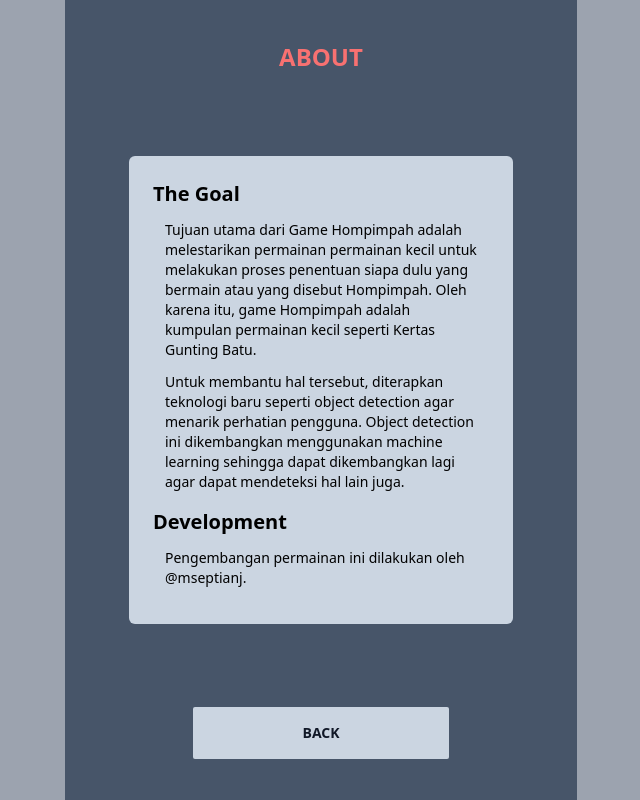
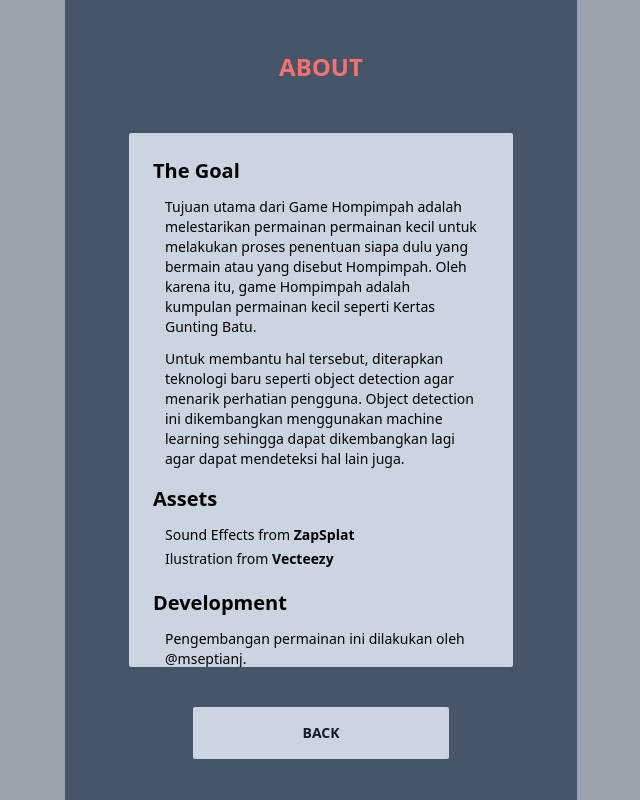
Before and after one commit to MSeptianJ/hompimpah-object-detection, a React (Vite) app: page /about in a window 1280 px wide. Shown: the whole page, without its empty margins (319-959 px from the left). Built offline with nearby package versions, Linux system fonts and the light colour scheme.

Commit message:
Change About Layout to Grid and Add more Content

```diff
--- a/src/routes/about/components/AboutContent.jsx
+++ b/src/routes/about/components/AboutContent.jsx
@@ -18,6 +18,30 @@ const AboutContent = () => {
 			</section>
 
 			<section className=" w-full text-sm">
+				<h4 className=" mb-3 w-full text-left text-xl font-bold">Assets</h4>
+				<p className=" mb-1 px-3 text-left">
+					Sound Effects from{' '}
+					<a
+						href="https://www.zapsplat.com/sound-effect-category/button-clicks/"
+						className=" font-bold text-black"
+						target="blank"
+					>
+						ZapSplat
+					</a>
+				</p>
+				<p className=" mb-1 px-3 text-left">
+					Ilustration from{' '}
+					<a
+						href="https://www.vecteezy.com/vector-art/690792-rock-paper-scissors-hand-icons"
+						className=" font-bold text-black"
+						target="blank"
+					>
+						Vecteezy
+					</a>
+				</p>
+			</section>
+
+			<section className=" w-full text-sm">
 				<h4 className=" mb-3 w-full text-left text-xl font-bold">
 					Development
 				</h4>
--- a/src/routes/about/index.jsx
+++ b/src/routes/about/index.jsx
@@ -4,11 +4,11 @@ import AboutContent from './components/AboutContent';
 
 const About = () => {
 	return (
-		<div className="m-auto flex max-h-screen min-h-screen w-full flex-col justify-around text-center">
+		<div className="grid max-h-screen min-h-screen w-full grid-rows-6 items-center text-center">
 			<TitlePage titleText="About" />
 
-			<div className=" mx-auto w-full">
-				<div className=" m-auto flex max-h-[30rem] w-3/4 flex-col gap-4 overflow-y-auto rounded-md bg-slate-300 p-6">
+			<div className=" row-span-4 h-full w-full">
+				<div className=" mx-auto flex h-full w-3/4 flex-col gap-4 overflow-y-auto rounded-sm bg-slate-300 p-6">
 					<AboutContent />
 				</div>
 			</div>
```
